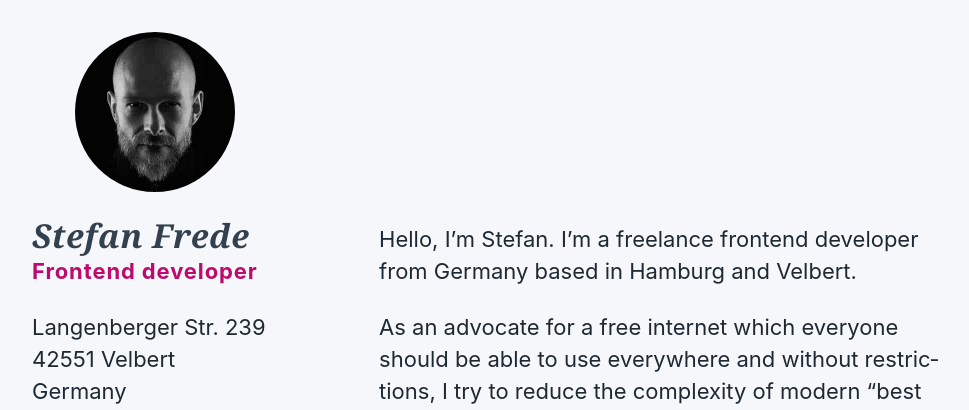
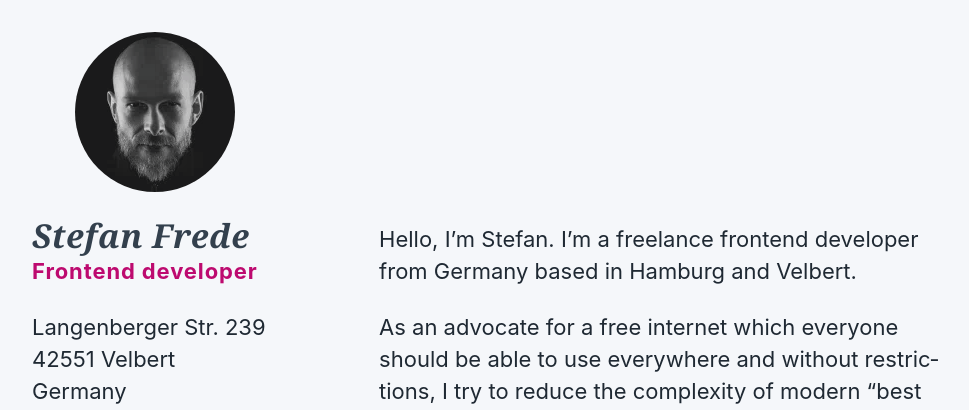
Before and after one commit to stefanfrede/frede-io, a PHP site: page / in a window 1280 px wide. Shown: the top 410 px of the page, without its empty margins (61-1030 px from the left). Run offline with PHP 8.4, Linux system fonts and the light colour scheme; some libraries are stand-ins or nearby versions.

Commit message:
feat: add opacity to photo
to lighten it up a bit

```diff
--- a/assets/css/index.css
+++ b/assets/css/index.css
@@ -189,6 +189,7 @@ footer a:hover {
 .h-card__photo {
   border-radius: 9999px;
   margin-bottom: 1rem;
+  opacity: 0.9;
 }
 
 .h-card__contact-data {
```
